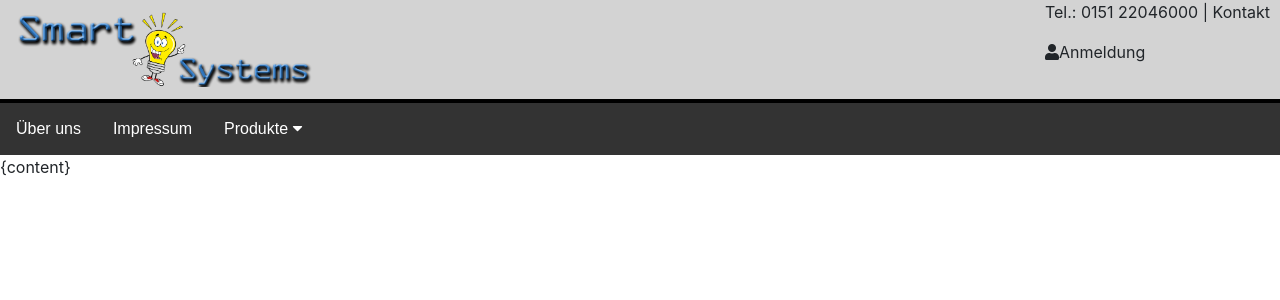
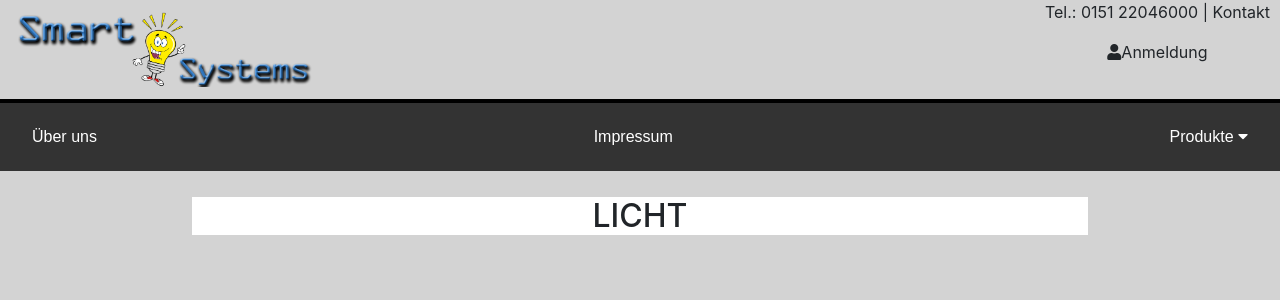
Before and after one commit to Yruel/Schulprojekt, a PHP site: the page made by index.php in a window 1280 px wide. Shown: the top 300 px of the page. Run offline with PHP 8.4, Linux system fonts and the light colour scheme; data that the repository does not hold is empty; some libraries are stand-ins or nearby versions.

Commit message:
Produktseite

```diff
--- a/classes/function.js
+++ b/classes/function.js
@@ -4,3 +4,11 @@
 function ShowRegister() {
     $("#register-modal").modal("toggle");
 }
+function myFunction() {
+    var x = document.getElementById("myTopnav");
+    if (x.className === "topnav") {
+        x.className += " responsive";
+    } else {
+        x.className = "topnav";
+    }
+}
--- a/classes/style.css
+++ b/classes/style.css
@@ -63,16 +63,19 @@
     display: inline-block;
 }
 .breadcrumb-nav {
-	 border-top: 4px solid;
-	 border-top-color: black;
+    border-top: 4px solid;
+    border-top-color: black;
 }
-.navbar_header {
+
+/* Navbar container */
+.navbar {
     overflow: hidden;
     background-color: #333;
-    font-family: Arial, Helvetica, sans-serif;
+    font-family: Arial;
 }
 
-.navbar_header a {
+/* Links inside the navbar */
+.navbar a {
     float: left;
     font-size: 16px;
     color: white;
@@ -81,47 +84,59 @@
     text-decoration: none;
 }
 
-.dropdown_header {
+/* The dropdown container */
+.dropdown {
     float: left;
     overflow: hidden;
 }
 
-.dropdown_header .dropbtn {
+/* Dropdown button */
+.dropdown .dropbtn {
     font-size: 16px;
     border: none;
     outline: none;
     color: white;
     padding: 14px 16px;
     background-color: inherit;
-    font: inherit;
-    margin: 0;
+    font-family: inherit; /* Important for vertical align on mobile phones */
+    margin: 0; /* Important for vertical align on mobile phones */
 }
 
-.navbar_header a:hover, .dropdown_header:hover .dropbtn {
-    background-color: green;
-    text-decoration: none;
-    color: white;
+/* Add a red background color to navbar links on hover */
+.navbar a:hover, .dropdown:hover .dropbtn {
+    background-color: red;
 }
 
+/* Dropdown content (hidden by default) */
 .dropdown-content {
     display: none;
     position: absolute;
     background-color: #f9f9f9;
-    width: 100%;
-    left: 0;
+    min-width: 160px;
     box-shadow: 0px 8px 16px 0px rgba(0,0,0,0.2);
     z-index: 1;
 }
 
-.dropdown-content .header {
-    background: #007bff;
-    padding: 16px;
-    color: white;
+/* Links inside the dropdown */
+.dropdown-content a {
+    float: none;
+    color: black;
+    padding: 12px 16px;
+    text-decoration: none;
+    display: block;
+    text-align: left;
 }
 
-.dropdown_header:hover .dropdown-content {
+/* Add a grey background color to dropdown links on hover */
+.dropdown-content a:hover {
+    background-color: #ddd;
+}
+
+/* Show the dropdown menu on hover */
+.dropdown:hover .dropdown-content {
     display: block;
 }
+
 
 /* Create three equal columns that floats next to each other */
 .column {
--- a/index.php
+++ b/index.php
@@ -5,7 +5,8 @@
 $tpl->setFile(array(
 		"main" => 'main.tpl.html',
 		"home" => 'home.tpl.html',
-		"scheisse" => 'bla.tpl.html'
+		"scheisse" => 'bla.tpl.html',
+		"products" => 'products.tpl.html'
 ));
 
 if (! empty ( $_GET ["request"] )) {
@@ -26,6 +27,25 @@
 
 
 		$tpl->parse("content", "scheisse");
+		break;
+
+	case "products":
+		$tpl->setBlock("products", "content");
+		$tpl->parse("content", "products");
+
+		$category = $_GET["category"];
+
+		$conn = new PDO("mysql:dbname=schulprojekt; host=127.0.0.1", "root", "");
+		$query = "SELECT * FROM schulprojekt.products WHERE category = :category";
+		$stmt = $conn->prepare($query);
+		$stmt->bindParam(":category", $category);
+		$stmt->execute();
+		$result = $stmt->fetchAll(PDO::FETCH_ASSOC);
+
+		$resultjson = json_encode($result);
+
+		$tpl->setVar("test", $resultjson);
+		$tpl->setVar("category", $category);
 		break;
 }
 
--- a/templates/main.tpl.html
+++ b/templates/main.tpl.html
@@ -24,38 +24,19 @@
       </div>
     </div>
     <div class="breadcrumb-nav">
-
-    <div class="navbar_header">
+        <div class="navbar">
             <a href="#home">Über uns</a>
             <a href="#news">Impressum</a>
-        <div class="dropdown_header">
+            <div class="dropdown">
                 <button class="dropbtn">Produkte
                     <i class="fa fa-caret-down"></i>
                 </button>
                 <div class="dropdown-content">
-            <div class="header">
-              <h2>Produkte</h2>
-            </div>
-            <div class="rows">
-              <div class="column">
-                <h3>Licht</h3>
-                <a href="#">Link 1</a>
-                <a href="#">Link 2</a>
-                <a href="#">Link 3</a>
-              </div>
-              <div class="column">
-                <h3>Webcam</h3>
-                <a href="#">Link 1</a>
-                <a href="#">Link 2</a>
-                <a href="#">Link 3</a>
-              </div>
-              <div class="column">
-                <h3>Whatever</h3>
-                <a href="#">Link 1</a>
-                <a href="#">Link 2</a>
-                <a href="#">Link 3</a>
-              </div>
-            </div>
+                    <h3>Wählen Sie eine Kategorie aus...</h3>
+                    <a href="http://127.0.0.1:9000?request=products&category=licht">Licht</a>
+                    <a href="http://127.0.0.1:9000?request=products&category=sound">Sound</a>
+                    <a href="http://127.0.0.1:9000?request=products&category=wärme">Wärme</a>
+                    <a href="http://127.0.0.1:9000?request=products&category=geräte">Geräte</a>
                 </div>
             </div>
         </div>
--- /dev/null
+++ b/templates/products.tpl.html
@@ -0,0 +1,41 @@
+<script>
+    $(document).ready(function (){
+        var products = {test};
+        var div = document.getElementById("products");
+        for(var i = 0; i < products.length; i++){
+            div.innerHTML += "<div class='product'><img src='../img/products/"+products[i]['ID']+".png'></br>"+products[i]['name']+"</div>";
+        }
+
+        document.getElementById("title").innerHTML = "{category}".toUpperCase();
+    })
+</script>
+<style>
+    body {
+        background-color: lightgrey;
+        text-align: center;
+    }
+    #content {
+        margin-top: 2%;
+        width: 70%;
+        margin-left: 15%;
+        background-color: white;
+    }
+    .product {
+        display: inline-block;
+        text-align: center;
+        width: 50%;
+        height: 200px;
+    }
+    .product img {
+        height: 200px;
+    }
+    #products {
+        margin-top: 5%;
+    }
+</style>
+<div id="content">
+    <h2 id="title"></h2>
+    <div id="products">
+
+    </div>
+</div>
```
Also changed, not shown: img/products/1.png (added), img/products/2.png (added), img/products/3.png (added), img/products/4.png (added), img/products/5.png (added), img/products/6.png (added), img/products/7.png (added). Lines whose indentation alone changed are shown as unchanged.
